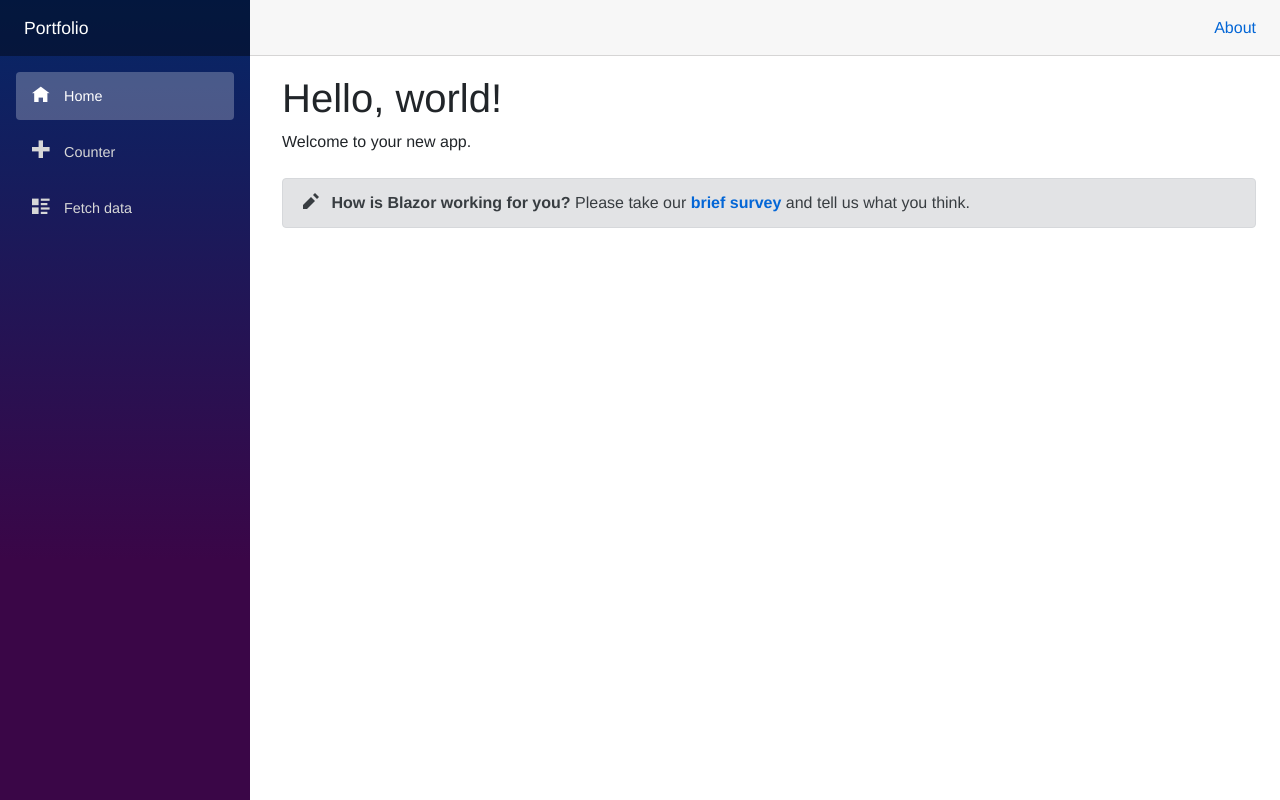
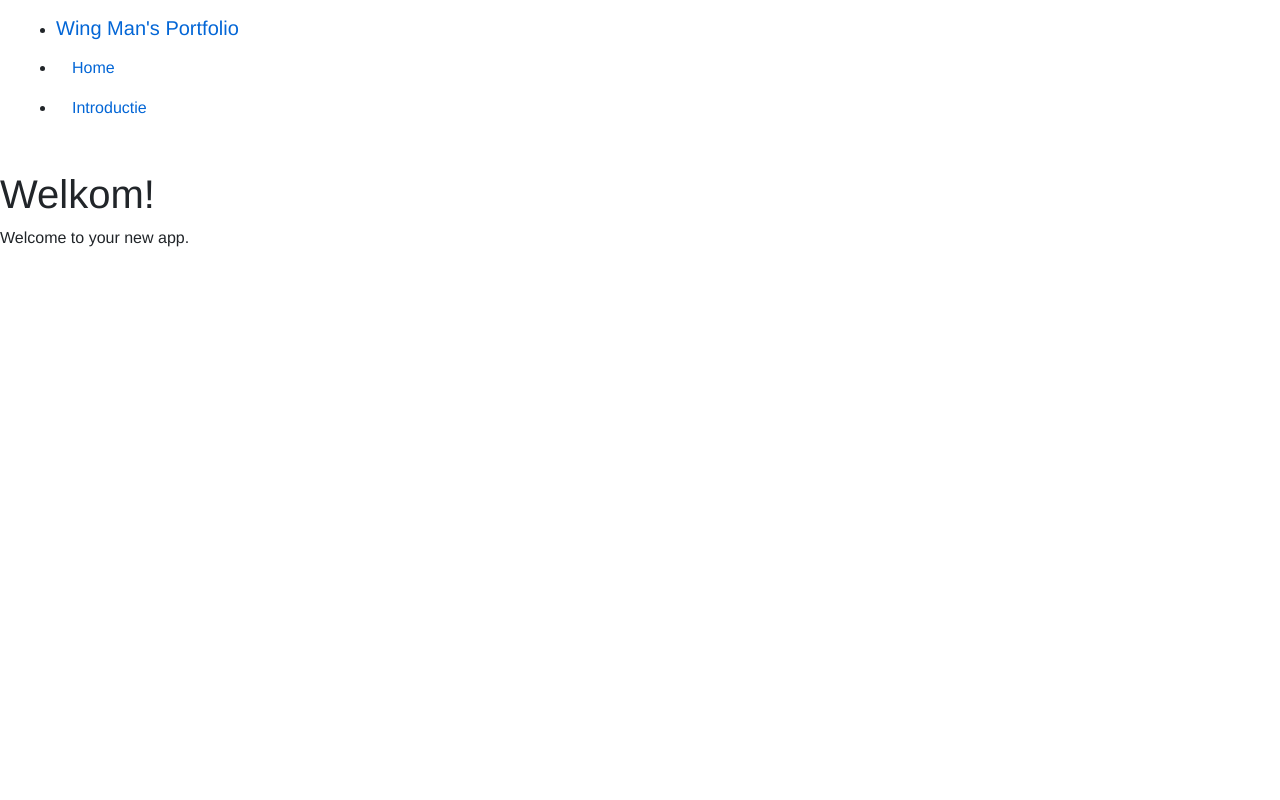
Before and after one commit to WingmanChung/Portfolio, an ASP.NET Core app: page / in a window 1280 px wide. Run offline with ASP.NET Core 8, Linux system fonts and the light colour scheme; style sheets or scripts are compiled from the project's sources.

Commit message:
Changed lay-out

```diff
--- a/Portfolio/Pages/Index.razor
+++ b/Portfolio/Pages/Index.razor
@@ -1,7 +1,5 @@
 @page "/"
 
-<h1>Hello, world!</h1>
+<h1>Welkom!</h1>
 
 Welcome to your new app.
-
-<SurveyPrompt Title="How is Blazor working for you?" />
--- a/Portfolio/Pages/Counter.razor
+++ b/Portfolio/Pages/Introductie.razor
@@ -1,6 +1,6 @@
-@page "/counter"
+@page "/introductie"
 
-<h1>Counter</h1>
+<h1>Introductie</h1>
 
 <p>Current count: @currentCount</p>
 
--- a/Portfolio/Shared/MainLayout.razor
+++ b/Portfolio/Shared/MainLayout.razor
@@ -1,16 +1,12 @@
 @inherits LayoutComponentBase
 
 <div class="page">
-    <div class="sidebar">
+    <div class="header">
         <NavMenu />
     </div>
 
     <div class="main">
-        <div class="top-row px-4">
-            <a href="http://blazor.net" target="_blank" class="ml-md-auto">About</a>
-        </div>
-
-        <div class="content px-4">
+        <div class="content">
             @Body
         </div>
     </div>
--- a/Portfolio/Shared/MainLayout.razor.css
+++ b/Portfolio/Shared/MainLayout.razor.css
@@ -1,70 +1,5 @@
-.page {
-    position: relative;
-    display: flex;
-    flex-direction: column;
-}
-
-.main {
-    flex: 1;
-}
-
-.sidebar {
+/*.page {
     background-image: linear-gradient(180deg, rgb(5, 39, 103) 0%, #3a0647 70%);
-}
-
-.top-row {
-    background-color: #f7f7f7;
-    border-bottom: 1px solid #d6d5d5;
-    justify-content: flex-end;
-    height: 3.5rem;
-    display: flex;
-    align-items: center;
-}
-
-    .top-row ::deep a, .top-row .btn-link {
-        white-space: nowrap;
-        margin-left: 1.5rem;
-    }
-
-    .top-row a:first-child {
-        overflow: hidden;
-        text-overflow: ellipsis;
-    }
-
-@media (max-width: 640.98px) {
-    .top-row:not(.auth) {
-        display: none;
-    }
-
-    .top-row.auth {
-        justify-content: space-between;
-    }
-
-    .top-row a, .top-row .btn-link {
-        margin-left: 0;
-    }
-}
-
-@media (min-width: 641px) {
-    .page {
-        flex-direction: row;
-    }
-
-    .sidebar {
-        width: 250px;
-        height: 100vh;
-        position: sticky;
-        top: 0;
-    }
-
-    .top-row {
-        position: sticky;
-        top: 0;
-        z-index: 1;
-    }
-
-    .main > div {
-        padding-left: 2rem !important;
-        padding-right: 1.5rem !important;
-    }
-}
+}*/
+/*GRADIENT EFFECT*/
+/*background-image: linear-gradient(180deg, rgb(5, 39, 103) 0%, #3a0647 70%);*/
--- a/Portfolio/Shared/NavMenu.razor
+++ b/Portfolio/Shared/NavMenu.razor
@@ -1,37 +1,17 @@
-<div class="top-row pl-4 navbar navbar-dark">
-    <a class="navbar-brand" href="">Portfolio</a>
-    <button class="navbar-toggler" @onclick="ToggleNavMenu">
-        <span class="navbar-toggler-icon"></span>
-    </button>
-</div>
-
-<div class="@NavMenuCssClass" @onclick="ToggleNavMenu">
-    <ul class="nav flex-column">
-        <li class="nav-item px-3">
+<div class="navbar">
+    <ul class="nav-items">
+        <li class="nav-item">
+            <a class="navbar-brand" href="">Wing Man's Portfolio</a>
+        </li>
+        <li class="nav-item">
             <NavLink class="nav-link" href="" Match="NavLinkMatch.All">
-                <span class="oi oi-home" aria-hidden="true"></span> Home
+                Home
             </NavLink>
         </li>
-        <li class="nav-item px-3">
-            <NavLink class="nav-link" href="counter">
-                <span class="oi oi-plus" aria-hidden="true"></span> Counter
-            </NavLink>
-        </li>
-        <li class="nav-item px-3">
-            <NavLink class="nav-link" href="fetchdata">
-                <span class="oi oi-list-rich" aria-hidden="true"></span> Fetch data
+        <li class="nav-item">
+            <NavLink class="nav-link" href="introductie">
+                Introductie
             </NavLink>
         </li>
     </ul>
 </div>
-
-@code {
-    private bool collapseNavMenu = true;
-
-    private string NavMenuCssClass => collapseNavMenu ? "collapse" : null;
-
-    private void ToggleNavMenu()
-    {
-        collapseNavMenu = !collapseNavMenu;
-    }
-}
--- a/Portfolio/Shared/NavMenu.razor.css
+++ b/Portfolio/Shared/NavMenu.razor.css
@@ -1,62 +1,7 @@
-.navbar-toggler {
-    background-color: rgba(255, 255, 255, 0.1);
+.nav-items{
+    flex-direction: column;
 }
 
-.top-row {
-    height: 3.5rem;
-    background-color: rgba(0,0,0,0.4);
+.nav-link{
+
 }
-
-.navbar-brand {
-    font-size: 1.1rem;
-}
-
-.oi {
-    width: 2rem;
-    font-size: 1.1rem;
-    vertical-align: text-top;
-    top: -2px;
-}
-
-.nav-item {
-    font-size: 0.9rem;
-    padding-bottom: 0.5rem;
-}
-
-    .nav-item:first-of-type {
-        padding-top: 1rem;
-    }
-
-    .nav-item:last-of-type {
-        padding-bottom: 1rem;
-    }
-
-    .nav-item ::deep a {
-        color: #d7d7d7;
-        border-radius: 4px;
-        height: 3rem;
-        display: flex;
-        align-items: center;
-        line-height: 3rem;
-    }
-
-.nav-item ::deep a.active {
-    background-color: rgba(255,255,255,0.25);
-    color: white;
-}
-
-.nav-item ::deep a:hover {
-    background-color: rgba(255,255,255,0.1);
-    color: white;
-}
-
-@media (min-width: 641px) {
-    .navbar-toggler {
-        display: none;
-    }
-
-    .collapse {
-        /* Never collapse the sidebar for wide screens */
-        display: block;
-    }
-}
--- a/Portfolio/Shared/SurveyPrompt.razor
+++ /dev/null
@@ -1,16 +0,0 @@
-<div class="alert alert-secondary mt-4" role="alert">
-    <span class="oi oi-pencil mr-2" aria-hidden="true"></span>
-    <strong>@Title</strong>
-
-    <span class="text-nowrap">
-        Please take our
-        <a target="_blank" class="font-weight-bold" href="https://go.microsoft.com/fwlink/?linkid=2137916">brief survey</a>
-    </span>
-    and tell us what you think.
-</div>
-
-@code {
-    // Demonstrates how a parent component can supply parameters
-    [Parameter]
-    public string Title { get; set; }
-}
--- a/Portfolio/wwwroot/index.html
+++ b/Portfolio/wwwroot/index.html
@@ -5,7 +5,7 @@
     <meta charset="utf-8" />
     <meta name="viewport" content="width=device-width, initial-scale=1.0, maximum-scale=1.0, user-scalable=no" />
     <title>Portfolio</title>
-    <base href="/Portfolio/" />
+    <base href="/" />
     <link href="css/bootstrap/bootstrap.min.css" rel="stylesheet" />
     <link href="css/app.css" rel="stylesheet" />
     <link href="Portfolio.styles.css" rel="stylesheet" />
```
Also changed, not shown: Portfolio/Pages/FetchData.razor (deleted, +0 -55 lines).
